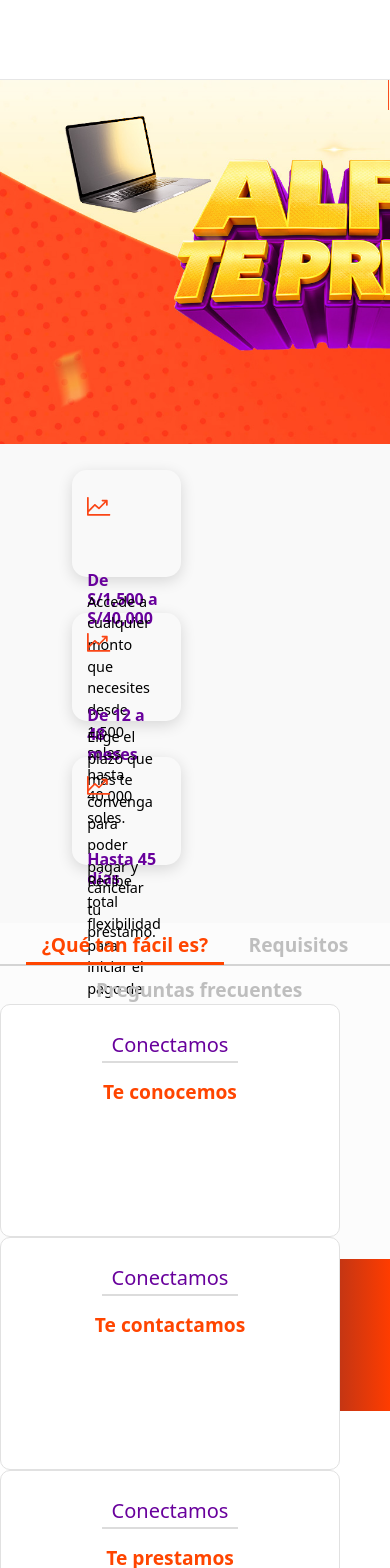
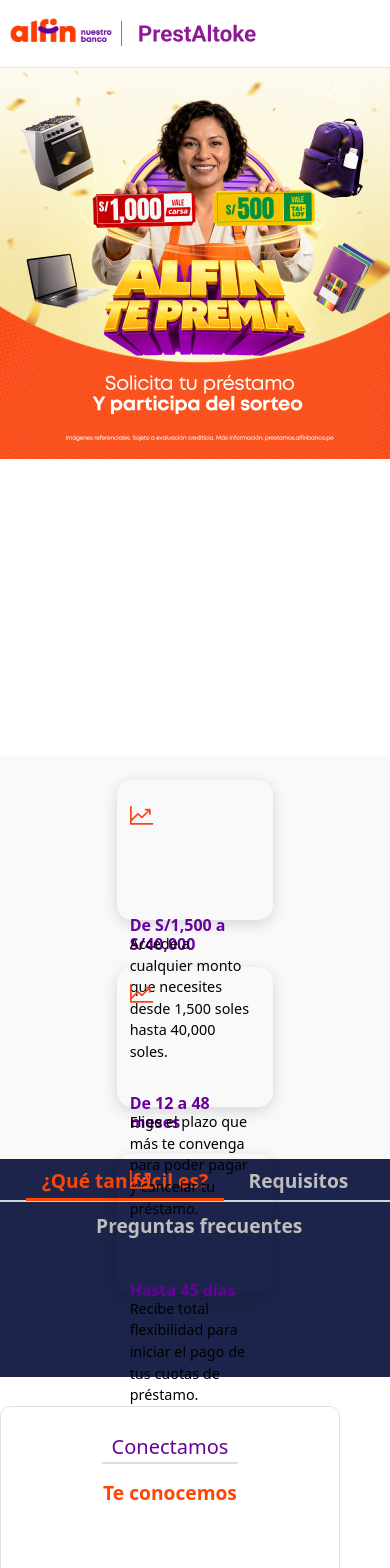
Before and after one commit to ArianaEyes/Pagina-AlfinBanco, an Angular app: page /prestamos in a window 390 px wide. Shown: the top 1568 px of the page. Built offline with nearby package versions, Linux system fonts and the light colour scheme; no server answers.

Commit message:
actualizeishon

```diff
--- a/src/app/Pages/prestamos/index.html
+++ b/src/app/Pages/prestamos/index.html
@@ -6,7 +6,11 @@
         </div>
     </nav>
     <div class="banner">
+        <picture>
+        <source media="(max-width: 412px)" srcset="/icons/banner-1-2.jpg">
         <img src="/icons/banner1.jpg" alt="">
+        </picture>
+
     </div>
     <div class="main">
         <div class="seccion1">
@@ -42,7 +46,7 @@
                 </div>
                 <div class="seccion-formulario">
                     <form action="" class="formulario">
-                        <div style="height: 10vh;text-align: center;margin-top: 3vh;">
+                        <div  class="title-top">
                             <h5 style="color: orangered; font-weight: bold;">Solicita tu préstamo fácil y rápido</h5>
                             <h4 style="font-weight: 800;color:rgb(104, 0, 156);">¡Hazlo Altoke!</h4>
                             <p>Solicita tu préstamo y entra al sorteo</p>
@@ -75,16 +79,6 @@
                                 </label>
                             </div>
 
-                            <div class="form-check mb-3 _wrapper_3y2nu_7">
-                                <input id="consentimiento2" class="form-check-input _customCheck_3y2nu_13" type="checkbox" name="consentimiento2"
-                                style="font-size: 1rem; margin-top: 1vh;">
-                                <label for="consentimiento2" class="form-check-label _label_3y2nu_40 ">
-                                    He leído y acepto
-                                    <a href="https://www.alfinbanco.pe/promociones-con-fines-comerciales"
-                                    target="_blank" rel="noopener noreferrer" class="_link_3y2nu_48" style="color: rgb(241, 90, 36);">
-                                    Consentimiento para el Tratamiento de mis datos personales con finalidades comerciales </a>
-                                </label>
-                            </div>
 
                             <div class="d-flex justify-content-center" style="margin-top: 20px;">
                                 <button class="btn" type="submit" disabled="" style="width: 250px;">
--- a/src/app/Pages/prestamos/prestamos.css
+++ b/src/app/Pages/prestamos/prestamos.css
@@ -7,8 +7,6 @@
     flex-wrap: wrap;
     width: 100%;
     height: 150vh;
-
-
 }
 .navbar{
     z-index: 5;
@@ -17,20 +15,20 @@
     flex-wrap: wrap;
     width: 100%;
     padding: 0;
-    height: 80px;
+    height: 8vh;
     background-color: white;
     border-bottom: 1px solid rgba(0, 0, 0, 0.099);
 }
 .images{
-    width: 330px;
+    width: 33vh;
     margin-left: 46vh;
 
 }
 .alfin{
-    width: 133px;
+    width: 13.3vh;
 }
 .prestaltoke{
-    width: 181px;
+    width: 18.1vh;
 }
 .banner{
     margin-top: 7vh;
@@ -41,8 +39,8 @@
     overflow: hidden;
 }
 .banner img{
-    width: 1905px;
-    height: 45.65vh;
+    width: 100%;
+    object-fit:contain;
 }
 .main{
     height: 96.5vh;
@@ -54,7 +52,7 @@
 }
 .seccion1{
     width: 100%;
-    height: 479px;
+    height: 47.9vh;
     background-color: rgb(249, 249, 249);
     display: flex;
     flex-wrap: wrap;
@@ -89,14 +87,14 @@
     height: 25%;
     display: flex;
     flex-wrap: wrap;
-    padding: 15px;
+    padding: 1.5vh;
     color:rgb(0, 0, 0);
     box-shadow: 0px 4px 15px rgba(0, 0, 0, 0.14);
 }
 h6{
     width: 100%;
     color:rgb(104, 0, 156);
-    height: 20px;
+    height: 2vh;
     font-weight: bold;
 }
 p{
@@ -113,8 +111,8 @@
     background-color: rgb(255, 86, 24);
 }
 .seccion2{
-    width: 1068px;
-    height: 320px;
+    width: 110vh;
+    height: 32vh;
     display: flex;
     flex-wrap: wrap;
     margin: auto;
@@ -126,9 +124,14 @@
 .seccion2 a{
     margin: 0 auto;
 }
+.title-top{
+    height: 10vh;
+    text-align: center;
+    margin-top: 3vh;
+}
 .containers-cards{
     width: 100%;
-    height: 200px;
+    height: 20vh;
     display: flex;
     flex-wrap: wrap;
     justify-content: space-between;
@@ -147,7 +150,7 @@
 }
 .bi-plus-lg{
     color: orangered;
-    width: 20px;
+    width: 2vh;
     margin: auto;
     margin-right: 2vh;
 }
@@ -156,8 +159,8 @@
     background: linear-gradient(90deg, #609, #1c244b, #ff3c00);
     color: #fff;
     font-family: Segoe UI, Tahoma, Geneva, Verdana, sans-serif;
-    padding: 20px 40px;
-    font-size: 14px;
+    padding: 2vh 4vh;
+    font-size: 1.4vh;
     width: 100%;
     font-size: 1;
 }
@@ -166,12 +169,12 @@
     flex-wrap: wrap;
     justify-content: space-between;
     align-items: center;
-    max-width: 1200px;
+    max-width: 120vh;
     margin: 0 auto;
 }
 ._column_1y245_18 {
     flex: 1;
-    min-width: 200px;
+    min-width: 20vh;
     text-align: center;
 }
 ._social_1y245_29 {
@@ -180,8 +183,8 @@
 ._icons_1y245_33 {
     display: flex;
     justify-content: center;
-    gap: 15px;
-    margin-top: 5px;
+    gap: 1.5vh;
+    margin-top: .5vh;
 }
 svg{
     color: white;
@@ -189,9 +192,9 @@
 }
 .contenedor-pregunta2{
     width: 100%;
-    height: 136px;
+    height: 13.6vh;
     background-color: #fff;
-    border-radius: 10px;
+    border-radius: 1vh;
     border: 1px solid #e5e5e5;
     padding: 24px 28px;
 }
@@ -205,25 +208,103 @@
 .columna-1{
     display: flex;
     flex-direction: column;
-    gap: 12px;
+    gap: 1.2vh;
 }
 .columna-2{
-    border-radius: 8px;
+    border-radius: .8vh;
     border: 1px solid #ececec;
     background-color: #fff;
 }
 .columna-3{
-    padding: 10px 12px;
+    padding: 1vh 1.2vh;
     display: flex;
     align-items: center;
     justify-content: space-between;
-    font-size: 14px;
+    font-size: 1.4vh;
     font-weight: 600;
     color: #444;
     cursor: pointer;
 }
 .columna-4{
+    font-size: 1.2vh;
+    color: #f15a24;
+    margin-left: .8vh;
+}
+@media (max-width: 412px) {
+    .contenedor{
+        height: 241.6vh
+    }
+  .images{
+    width: 100%;
+    margin-left: 1vh;
+    display: flex;
+    flex-wrap: nowrap;
+  }
+  .banner{
+    width: 100%;
+    height: 412px;
+}
+.banner img{
+    object-fit:contain;
+}
+.main{
+    height: 73.7vh;
+    width: 100%;
+    background-color: #1c244b;
+
+}
+.seccion-formulario{
+    position: absolute;
+    width: 38vh;
+    height: 50.5vh;
+    display: flex;
+    flex-wrap: wrap;
+    border-radius: 5px;
+    bottom: 0vh;
+    left: 0vh;
+}
+
+.formulario[_ngcontent-ng-c137850147]{
+    width: 41.5vh;
+    height: 48.5vh;
+    position: absolute;
+    bottom: 60vh;
+    left: 1.89vh;
+    border-radius: 5px;
+    background-color: #fff;
+    box-shadow: 0 4px 15px #00000024;
+    padding: 3.2vh;
+}
+.title-top{
+    margin-top: 1vh;
+}
+.formulario h5,h4{
+    font-size: 18px;
+}
+.formulario p{
     font-size: 12px;
-    color: #f15a24;
-    margin-left: 8px;
 }
+.formulario .form-control{
+    width: 31.6vh;
+    height: 5.6vh;
+}
+.trio{
+    width: 40%;
+    height: 90%;
+    display: flex;
+    flex-wrap: wrap;
+    position: absolute;
+}
+.seccion2{
+    width: 100%;
+    height: 73.4vh;
+    display: flex;
+    flex-wrap: wrap;
+    margin: auto;
+    justify-content: space-around;
+}
+.footer{
+    width: 100%;
+    height: 17.6vh;
+}
+}
```
Also changed, not shown: public/icons/banner-1-2.jpg (added).
